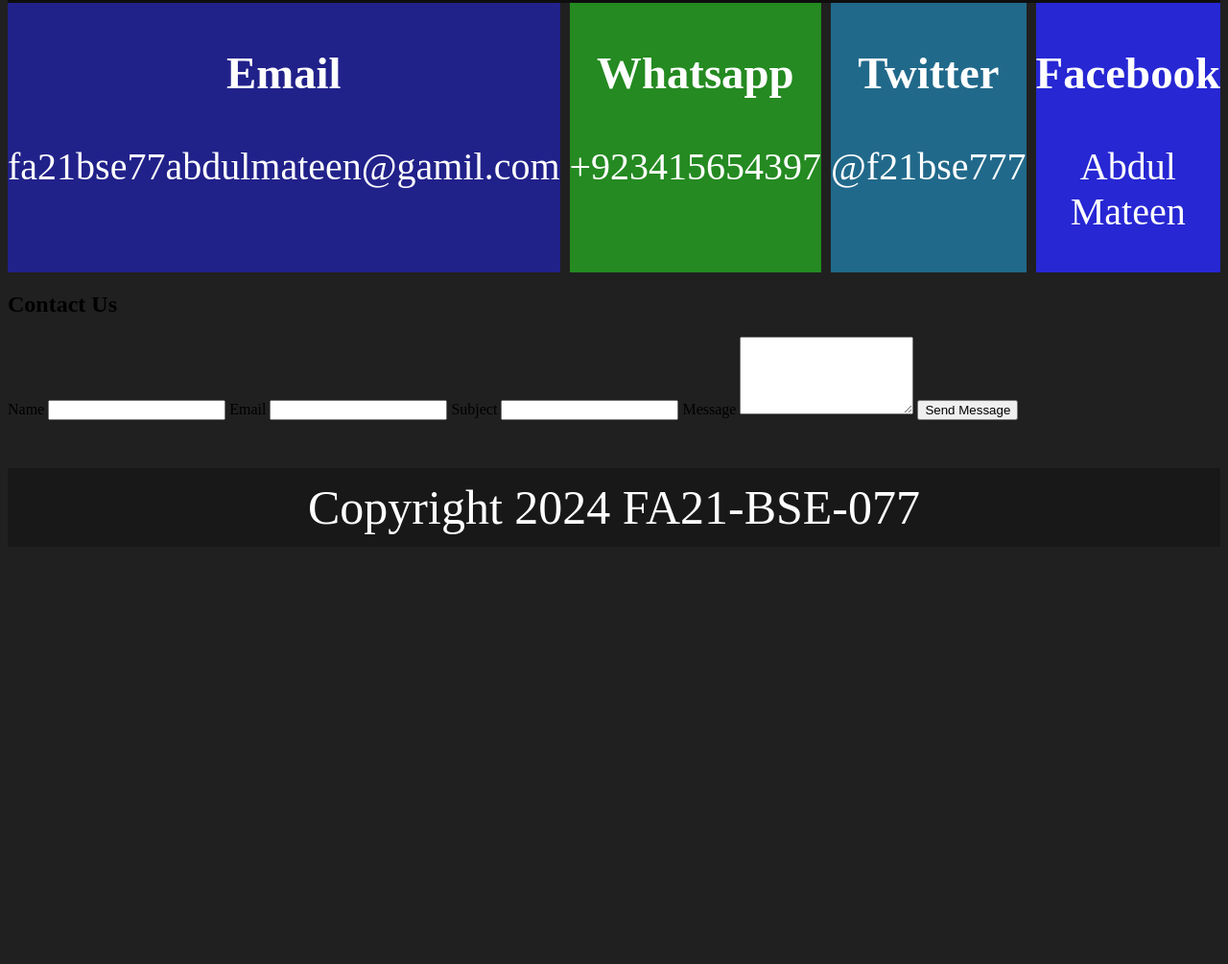
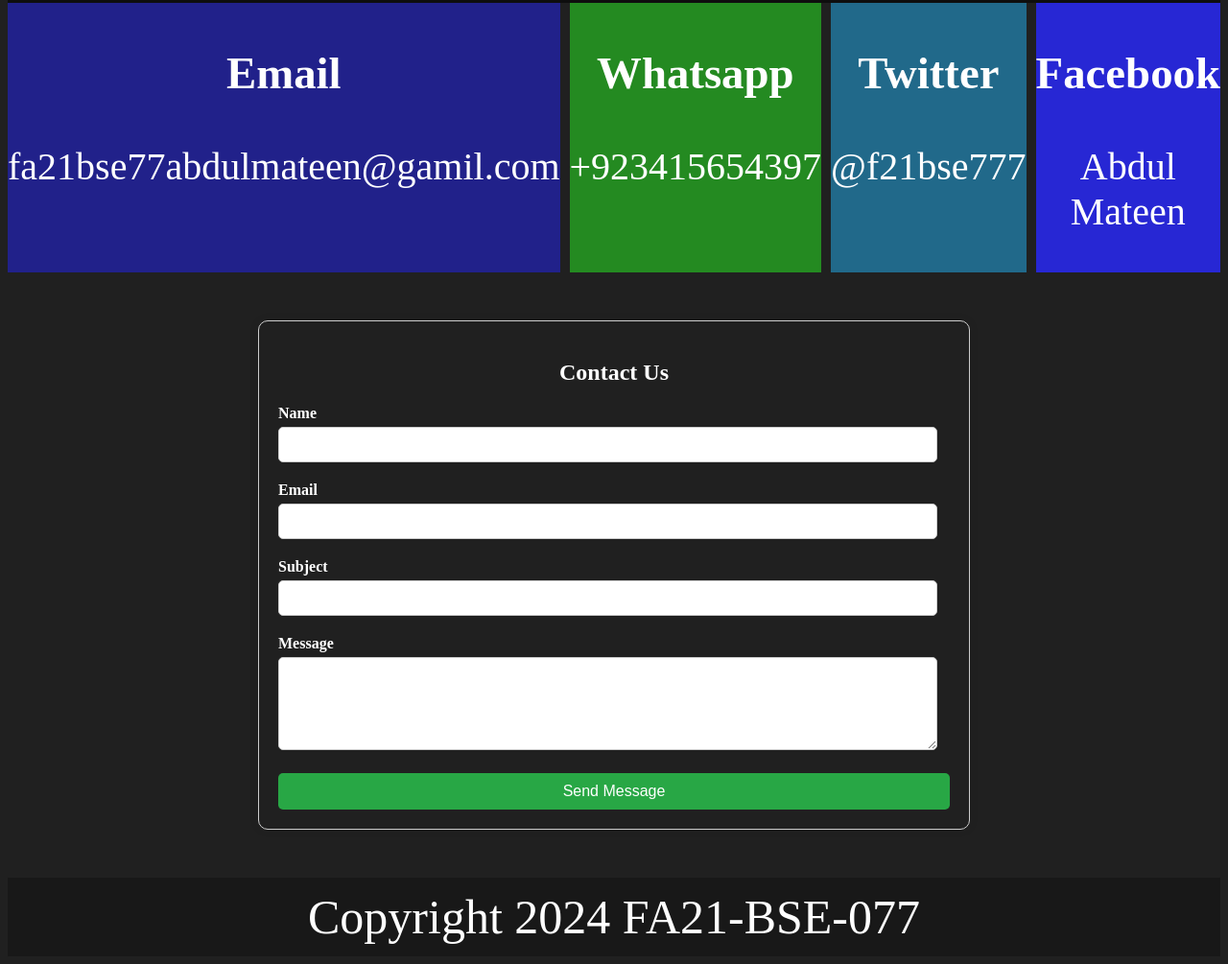
Before and after one commit to AbdulMateen077/Web-LAB-Website, a plain HTML site: page index.html in a window 1280 px wide. Shown: the part 3733-4738 px from the top of the page at 96% size. Before the commit the page ends 4311 px from the top, so only its background shows below. Drawn offline with Linux system fonts and the light colour scheme.

Commit message:
Update style.css

```diff
--- a/style.css
+++ b/style.css
@@ -174,3 +174,46 @@ body{
     padding-bottom: 12px;
     padding-top: 12px;
 }
+#contact-form {
+    color: white;
+    max-width: 700px;
+    margin: 50px auto;
+    padding: 20px;
+    border: 1px solid #ccc;
+    border-radius: 10px;
+    box-shadow: 0 0 10px rgba(0, 0, 0, 0.1);
+}
+#contact-form h2 {
+    margin-bottom: 20px;
+    font-size: 24px;
+    text-align: center;
+}
+#contact-form label {
+    display: block;
+    margin-bottom: 5px;
+    font-weight: bold;
+}
+#contact-form input,
+#contact-form textarea {
+    width: 95%;
+    padding: 10px;
+    margin-bottom: 20px;
+    border: 1px solid #ccc;
+    border-radius: 5px;
+    align-content: center;
+}
+#contact-form button {
+    display: block;
+    width: 100%;
+    padding: 10px;
+    background-color: #28a745;
+    color: white;
+    border: none;
+    border-radius: 5px;
+    font-size: 16px;
+    cursor: pointer;
+
+}
+.contact-form button:hover {
+    background-color: #218838;
+}
```
